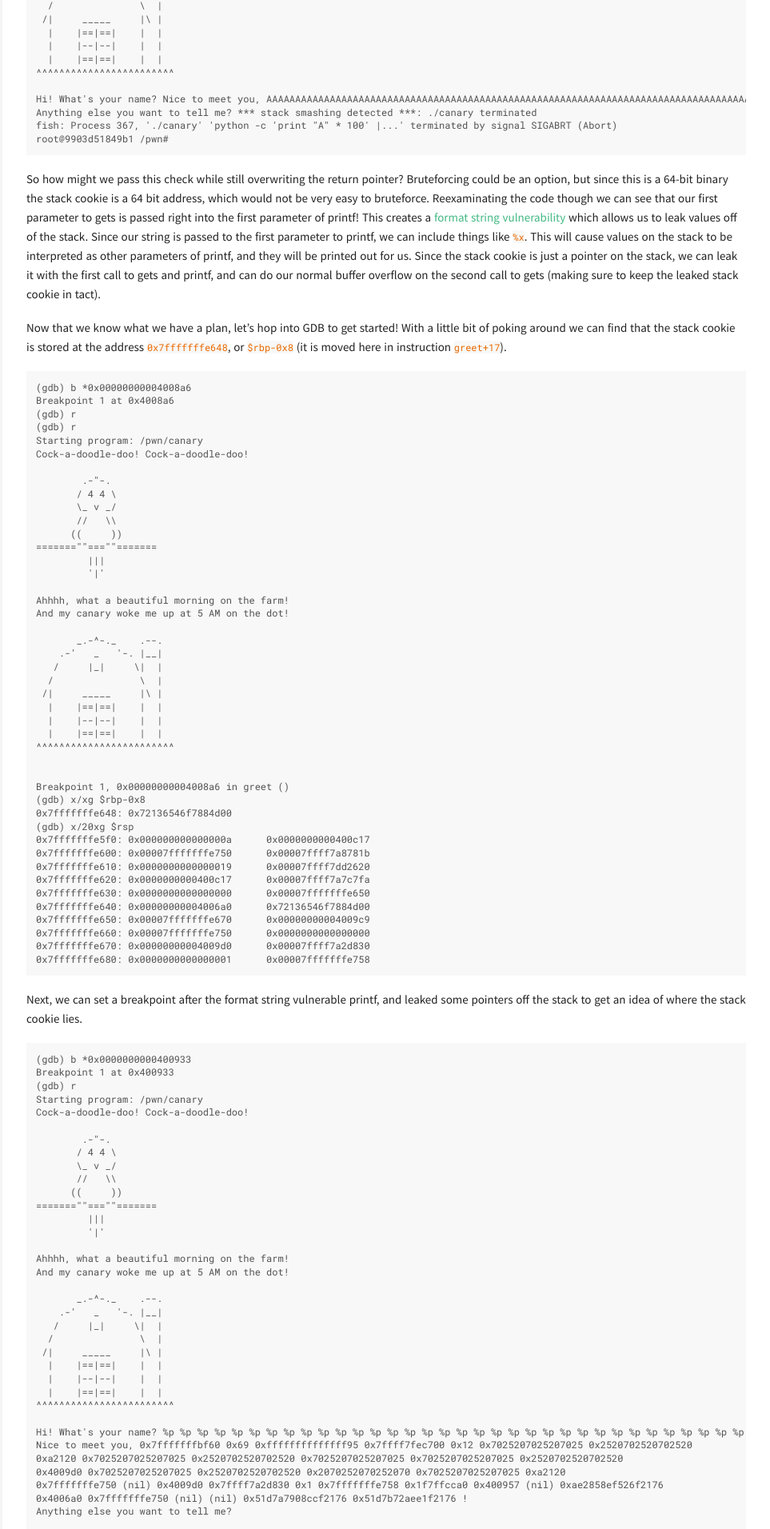
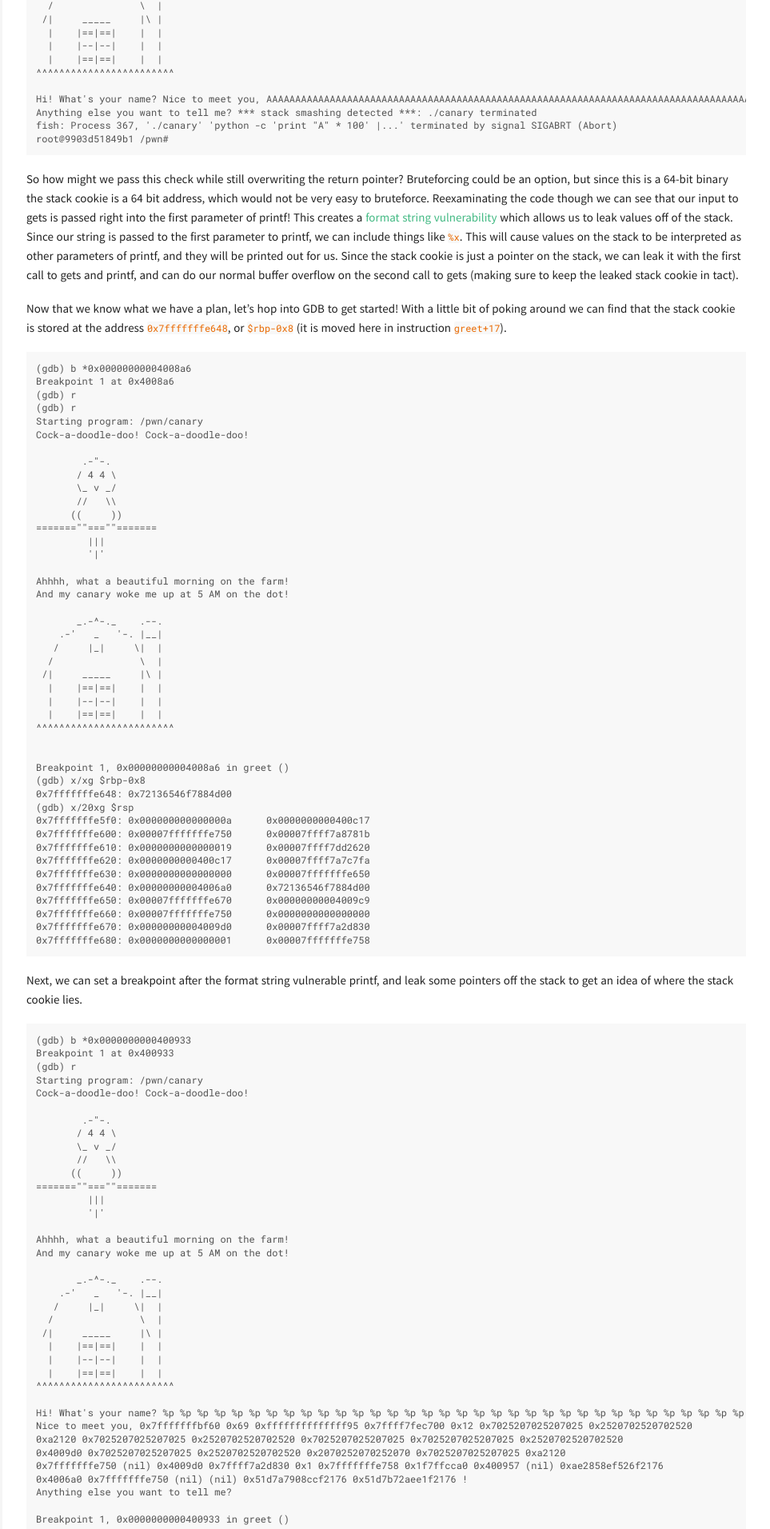
Before and after one commit to hoefler02/hoefler02.github.io, a Jekyll site: the page built from _posts/2020-03-22-angstromctf-canary.md, in a window 1280 px wide. Shown: the part 3073-4985 px from the top of the page at 80% size, without its empty margins (317-1280 px from the left). Built offline with Jekyll 4.4.1, drawn with Linux system fonts in a browser that asks for light colours.

Commit message:
small typos

````diff
--- a/_posts/2020-03-22-angstromctf-canary.md
+++ b/_posts/2020-03-22-angstromctf-canary.md
@@ -170,7 +170,7 @@ fish: Process 367, './canary' 'python -c 'print "A" * 100' |...' terminated by s
 root@9903d51849b1 /pwn#
 ```
 
-So how might we pass this check while still overwriting the return pointer? Bruteforcing could be an option, but since this is a 64-bit binary the stack cookie is a 64 bit address, which would not be very easy to bruteforce. Reexaminating the code though we can see that our first parameter to gets is passed right into the first parameter of printf! This creates a [format string vulnerability](https://en.wikipedia.org/wiki/Uncontrolled_format_string) which allows us to leak values off of the stack. Since our string is passed to the first parameter to printf, we can include things like `%x`. This will cause values on the stack to be interpreted as other parameters of printf, and they will be printed out for us. Since the stack cookie is just a pointer on the stack, we can leak it with the first call to gets and printf, and can do our normal buffer overflow on the second call to gets (making sure to keep the leaked stack cookie in tact).
+So how might we pass this check while still overwriting the return pointer? Bruteforcing could be an option, but since this is a 64-bit binary the stack cookie is a 64 bit address, which would not be very easy to bruteforce. Reexaminating the code though we can see that our input to gets is passed right into the first parameter of printf! This creates a [format string vulnerability](https://en.wikipedia.org/wiki/Uncontrolled_format_string) which allows us to leak values off of the stack. Since our string is passed to the first parameter to printf, we can include things like `%x`. This will cause values on the stack to be interpreted as other parameters of printf, and they will be printed out for us. Since the stack cookie is just a pointer on the stack, we can leak it with the first call to gets and printf, and can do our normal buffer overflow on the second call to gets (making sure to keep the leaked stack cookie in tact).
 
 Now that we know what we have a plan, let's hop into GDB to get started! With a little bit of poking around we can find that the stack cookie is stored at the address `0x7fffffffe648`, or `$rbp-0x8` (it is moved here in instruction `greet+17`).
 
@@ -221,7 +221,7 @@ Breakpoint 1, 0x00000000004008a6 in greet ()
 0x7fffffffe680:	0x0000000000000001	0x00007fffffffe758
 ```
 
-Next, we can set a breakpoint after the format string vulnerable printf, and leaked some pointers off the stack to get an idea of where the stack cookie lies.
+Next, we can set a breakpoint after the format string vulnerable printf, and leak some pointers off the stack to get an idea of where the stack cookie lies.
 
 ```
 (gdb) b *0x0000000000400933
````
Also changed, not shown: _posts/2020-03-23-angstromctf-bop-it.md (+1 -1 lines).
